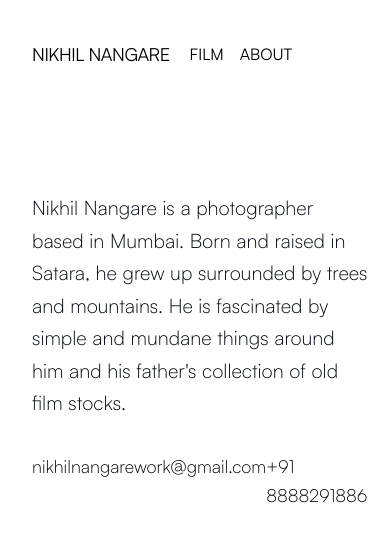
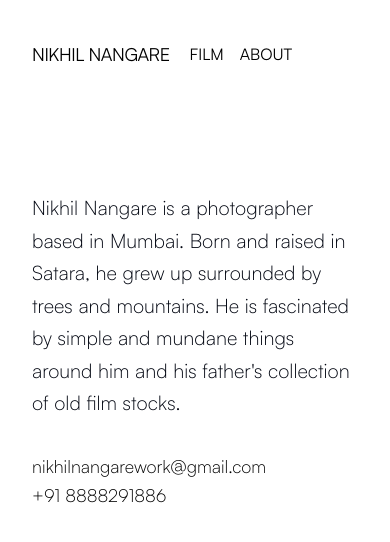
Before and after one commit to IB-Git/nikhil_portfolio, a Next.js app: page /about in a window 390 px wide. Shown: the top 542 px of the page. Built offline with nearby package versions, Linux system fonts and the light colour scheme.

Commit message:
altered about

```diff
--- a/src/pages/about.tsx
+++ b/src/pages/about.tsx
@@ -9,7 +9,7 @@ function About() {
             and his father&apos;s collection of old film stocks.
           </p>
 
-          <div className="mt-8 flex justify-between w-full">
+          <div className="mt-8 flex flex-col md:flex-row md:justify-between w-full">
 
             <p className="text-lg lg:text-xl font-satoshi-light leading-relaxed text-gray-750">
               <a
@@ -20,7 +20,7 @@ function About() {
               </a>
             </p>
 
-            <p className="text-lg lg:text-xl font-satoshi-light leading-relaxed text-gray-750">
+            <p className="text-lg lg:text-xl font-satoshi-light leading-relaxed text-gray-750 md:mb-0 mb-2">
               <a
                 href="tel:+918888291886"
                 className="hover:text-gray-700 transition duration-200"
```
